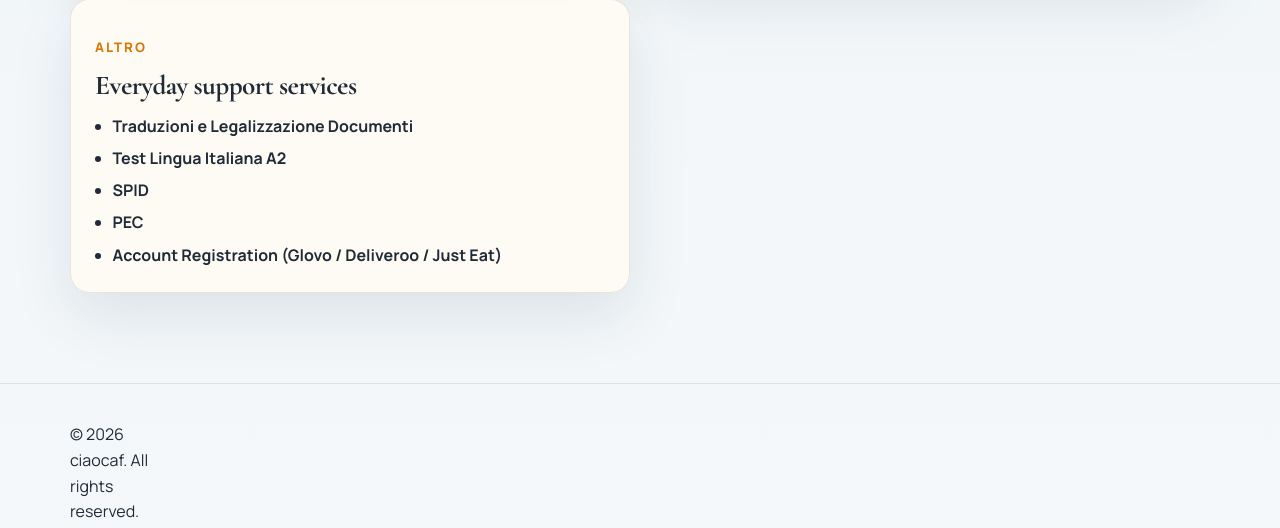
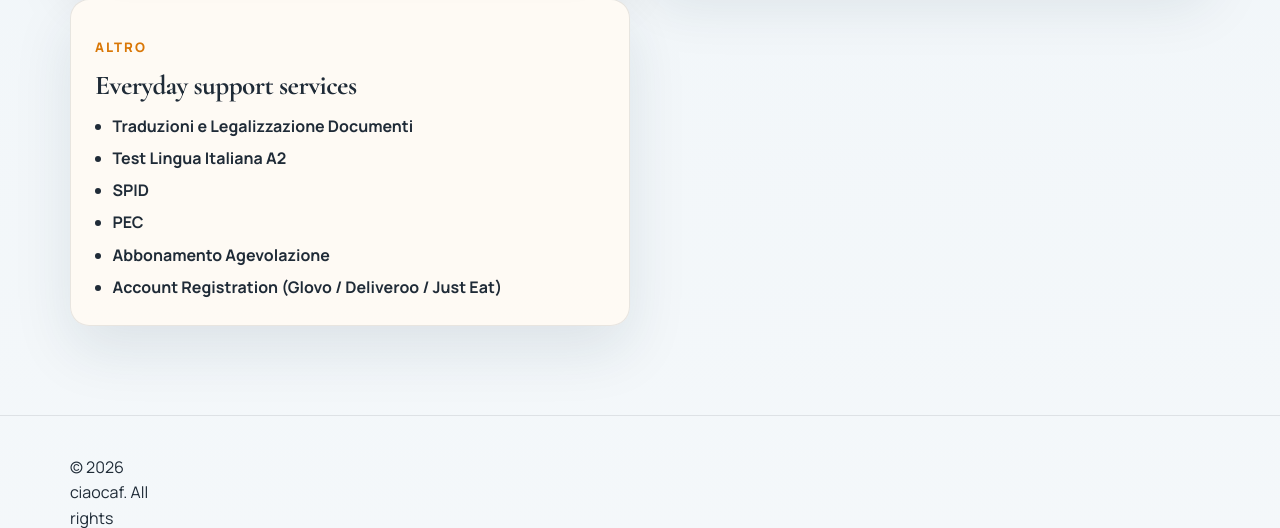
Before and after one commit to ananthareddykunreddy/italia-caf-immigration-site, a Flask app: page /services in a window 1280 px wide. Shown: the part 2129-2657 px from the top of the page. Run offline with Flask 3, Linux system fonts and the light colour scheme.

Commit message:
Add abbonamento agevolazione support service

```diff
--- a/app.py
+++ b/app.py
@@ -1127,6 +1127,30 @@ SUPPORT_SERVICES = {
         ],
         "official_basis": [
             "The uploaded list includes account registration support for Glovo, Deliveroo, and Just Eat",
+        ],
+    },
+    "abbonamento-agevolazione": {
+        "name": "Abbonamento Agevolazione",
+        "summary": "Support for reduced-fare subscription applications and the related document preparation.",
+        "who_needs_it": [
+            "Clients applying for transport or service subscriptions with agevolazione requirements",
+            "Students, workers, seniors, or families who need help organizing the documents for discounted subscriptions",
+        ],
+        "documents": [
+            "Identity document and codice fiscale of the applicant",
+            "ISEE or any certificate proving the eligibility band when the agevolazione is income-based",
+            "Student, disability, residence, or family-status documents if the reduced subscription depends on a specific category",
+        ],
+        "process": [
+            "Review which subscription or reduced-fare scheme the client is applying for",
+            "Check the identity, eligibility, and category-specific supporting documents",
+            "Prepare the file for online application, office submission, or assisted follow-up",
+        ],
+        "notes": [
+            "Required documents vary depending on the transport provider or public body managing the agevolazione",
+        ],
+        "official_basis": [
+            "Agevolated subscription schemes usually require identity, fiscal data, and proof of eligibility such as ISEE, student status, disability, or residence documentation",
         ],
     },
 }
--- a/templates/appointments.html
+++ b/templates/appointments.html
@@ -82,6 +82,7 @@
           <option>Appartamenti / Affitto / Garanzie</option>
           <option>Assicurazione Auto / Moto</option>
           <option>Tessera Sanitaria / Codice Fiscale</option>
+          <option>Abbonamento Agevolazione</option>
           <option>Account Registration (Glovo / Deliveroo / Just Eat)</option>
         </select>
 
--- a/templates/services.html
+++ b/templates/services.html
@@ -122,6 +122,7 @@
             <li><a href="{{ url_for('support_service_detail', slug='test-lingua-a2') }}">Test Lingua Italiana A2</a></li>
             <li><a href="{{ url_for('caf_service_detail', slug='spid') }}">SPID</a></li>
             <li><a href="{{ url_for('caf_service_detail', slug='pec') }}">PEC</a></li>
+            <li><a href="{{ url_for('support_service_detail', slug='abbonamento-agevolazione') }}">Abbonamento Agevolazione</a></li>
             <li><a href="{{ url_for('support_service_detail', slug='account-registration-apps') }}">Account Registration (Glovo / Deliveroo / Just Eat)</a></li>
           </ul>
         </article>
```
